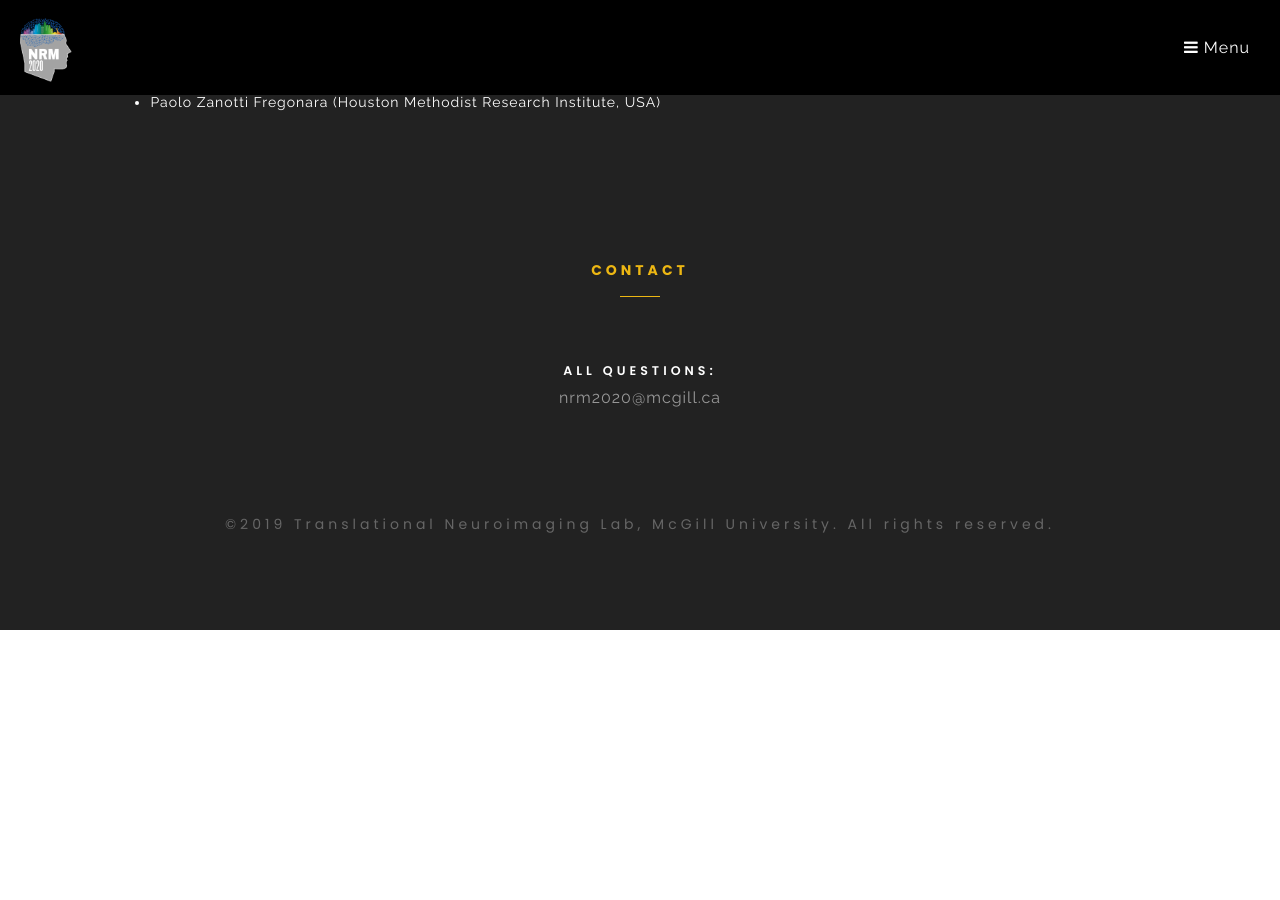
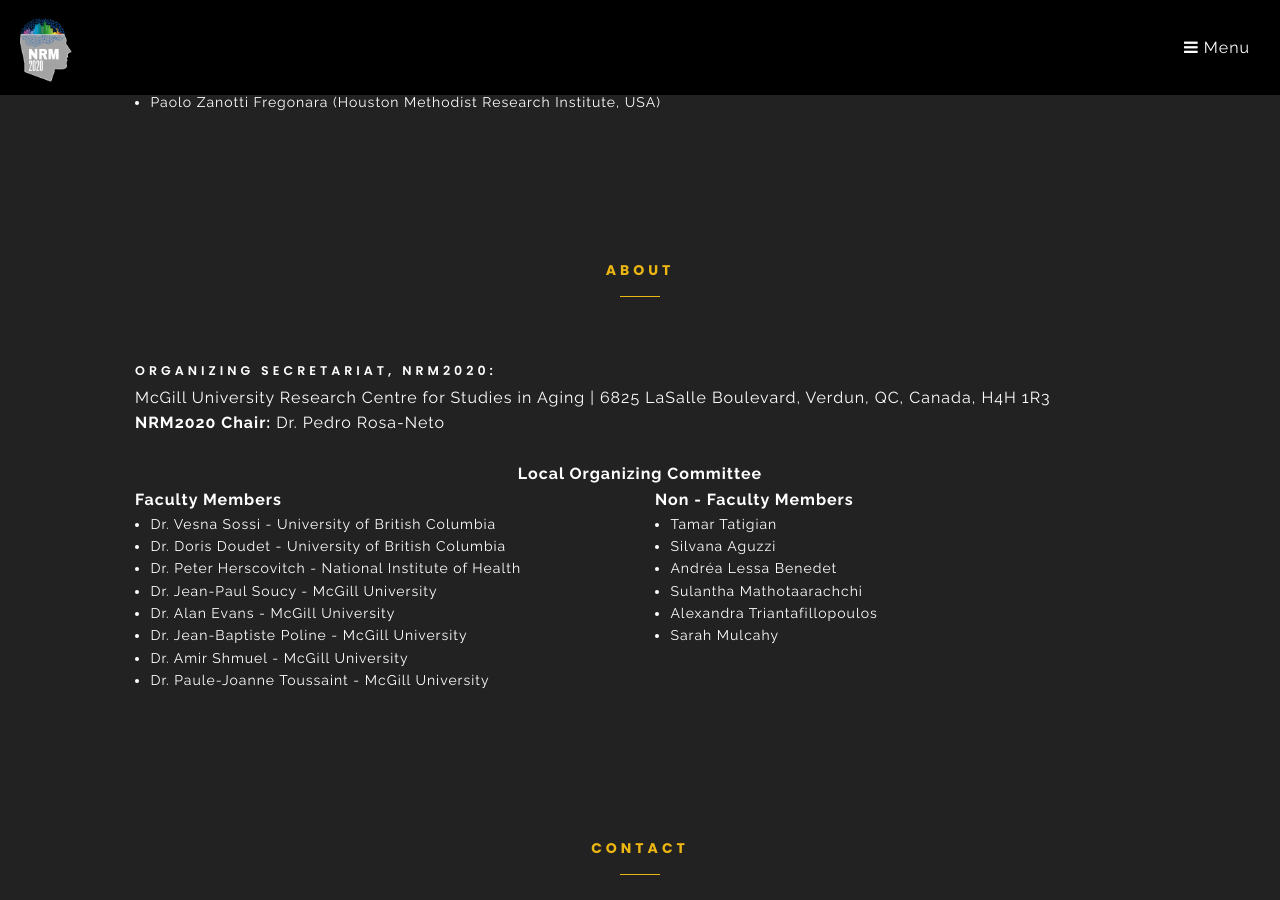
Before and after one commit to sulantha2006/nrm2020_web, a Jekyll site: the page built from index.html, in a window 1280 px wide and 900 px high, scrolled down 6361 px. Built offline with Jekyll 4.4.1, drawn with Linux system fonts in a browser that asks for light colours; the list of posts is cut into pages by our own code; before the commit the page ends 7016 px from its top, so only the background shows below that.

Commit message:
Adding rganizers

```diff
--- a/_data/nav.yml
+++ b/_data/nav.yml
@@ -19,6 +19,9 @@
 - name: PK Course
   path: '#pkcourse'
   section_id: pkcourse
+- name: About
+  path: '#org-spon'
+  section_id: org-spon
 - name: Contact
   path: '#contact'
   section_id: contact
--- /dev/null
+++ b/_includes/org-spon.html
@@ -0,0 +1,56 @@
+<div class='full dark'>
+  <div class='row'>
+    <div class='large-8 columns large-centered'>
+      {% include section-title.html small_title="About" title="" %}
+    </div>
+    <div class='large-12 medium-12 large-8 medium-8 columns large-centered medium-centered'>
+      <div class='border-wrapper'>
+        <div class='borders'>
+          <div class='top'></div>
+          <div class='right'></div>
+          <div class='bottom'></div>
+          <div class='left'></div>
+        </div>
+        <div class='just-text-left'>
+          <div class='content'>
+            <h4>Organizing Secretariat, NRM2020:</h4>
+            <p>McGill University Research Centre for Studies in Aging | 6825 LaSalle Boulevard, Verdun, QC, Canada, H4H
+              1R3</p>
+            <p><strong>NRM2020 Chair: </strong>Dr. Pedro Rosa-Neto</p>
+            <br>
+            <div class="row">
+              <div class="just-text-center">
+                <p><strong>Local Organizing Committee</strong></p>
+              </div>
+
+              <div class="medium-6 columns">
+                <p><strong>Faculty Members</strong></p>
+                <ul>
+                  <li>Dr. Vesna Sossi - University of British Columbia</li>
+                  <li>Dr. Doris Doudet - University of British Columbia</li>
+                  <li>Dr. Peter Herscovitch - National Institute of Health</li>
+                  <li>Dr. Jean-Paul Soucy - McGill University</li>
+                  <li>Dr. Alan Evans - McGill University</li>
+                  <li>Dr. Jean-Baptiste Poline - McGill University</li>
+                  <li>Dr. Amir Shmuel - McGill University</li>
+                  <li>Dr. Paule-Joanne Toussaint - McGill University</li>
+                </ul>
+              </div>
+              <div class="medium-6 columns">
+                <p><strong>Non - Faculty Members</strong></p>
+                <ul>
+                  <li>Tamar Tatigian</li>
+                  <li>Silvana Aguzzi</li>
+                  <li>Andréa Lessa Benedet</li>
+                  <li>Sulantha Mathotaarachchi</li>
+                  <li>Alexandra Triantafillopoulos</li>
+                  <li>Sarah Mulcahy</li>
+                </ul>
+              </div>
+            </div>
+          </div>
+        </div>
+      </div>
+    </div>
+  </div>
+</div>
--- a/index.html
+++ b/index.html
@@ -36,5 +36,7 @@
 {% include montreal.html %}
 <a id='pkcourse'></a>
 {% include pkcourse.html %}
+<a id='org-spon'></a>
+{% include org-spon.html %}
 <a id='contact'></a>
 {% include contact-form.html %}
```
